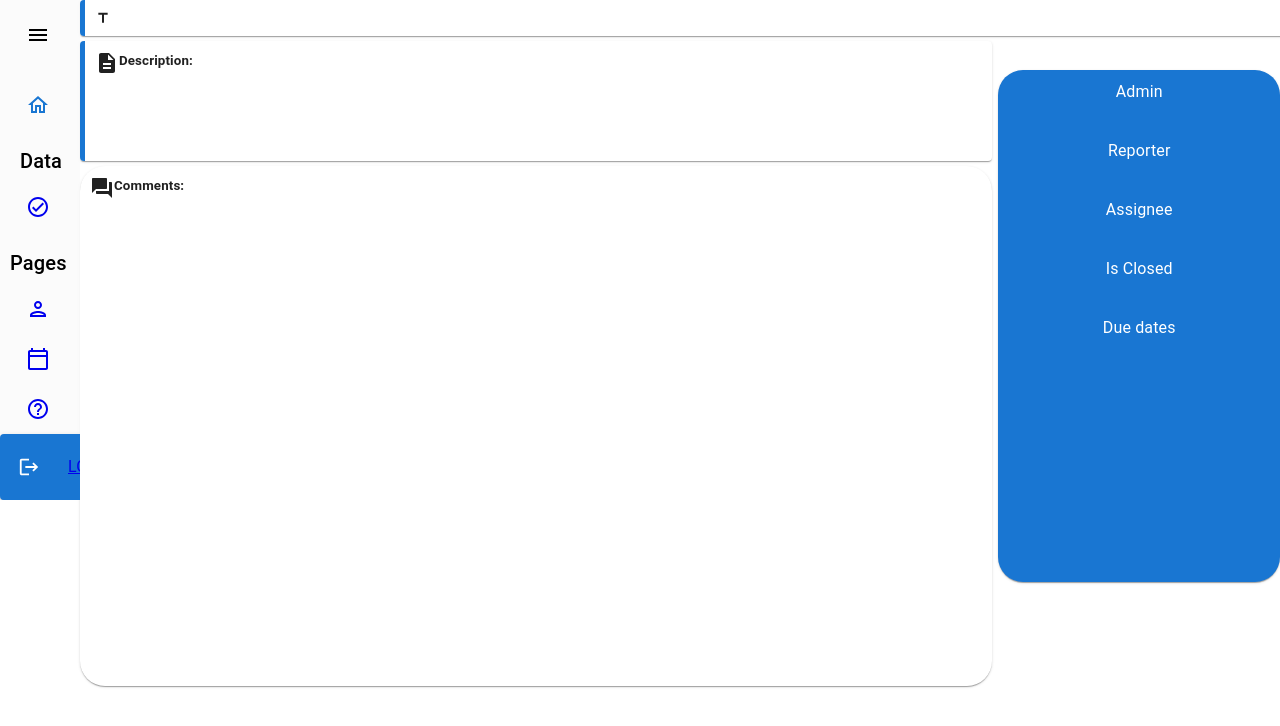
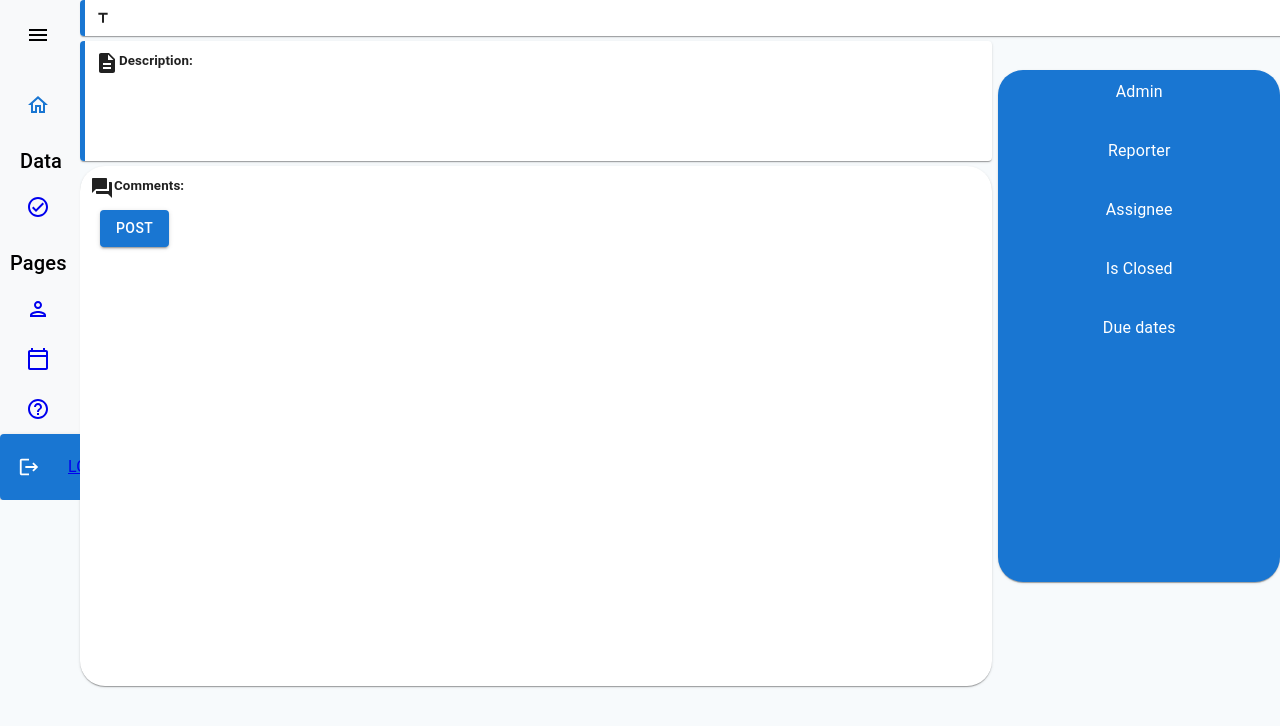
Before and after one commit to onlykartik/AllMost100-, a React (Create React App) app in the folder allmost100/100fontend/: page /ticket/dashboard/ticket/1 in a window 1280 px wide. Shown: the top 726 px of the page. Built offline with nearby package versions, Linux system fonts and the light colour scheme; no server answers.

Commit message:
Finished client view for the communication feature and data is formated to the future post calls

```diff
--- a/allmost100/100fontend/src/App.js
+++ b/allmost100/100fontend/src/App.js
@@ -20,7 +20,7 @@ import {
 
 function App() {
   return (
-    <Box className="app">
+    <Box className="app" sx={{backgroundColor:"#f7fafc", width:"100%", height:"100vh"}}>
       <RecoilRoot>
       <MySidebar />
       <main className="content">
--- a/allmost100/100fontend/src/Scences/user_view/Ticket.js
+++ b/allmost100/100fontend/src/Scences/user_view/Ticket.js
@@ -1,8 +1,13 @@
 import DescriptionIcon from '@mui/icons-material/Description';
+import Face3Icon from '@mui/icons-material/Face3';
+import Face2Icon from '@mui/icons-material/Face2';
+import TimeIcon from '@mui/icons-material/AccessTimeSharp';
 import TitleIcon from '@mui/icons-material/Title';
 import { useParams } from 'react-router-dom';
 import QuestionAnswerIcon from '@mui/icons-material/QuestionAnswer';
-const { Box, Typography, Card, CardContent, Stack } = require("@mui/material");
+import { useRecoilValue } from "recoil";
+import { logedInUser } from '../../recoil_state';
+const { Box, Typography, Card, CardContent, Stack, TextField, Button } = require("@mui/material");
 const { default: Header } = require("../../global/Header");
 const { useEffect, useState } = require("react");
 
@@ -46,7 +51,10 @@ function Ticket(){
     const { id } = useParams();
     console.log(id);
      const [ticket, setTicket] = useState([]);
-
+     const [commented , setCommented] = useState(false);
+     const [message , setMessage] = useState("");
+     const {user,access,email} = useRecoilValue(logedInUser);
+     console.log(user,access,email+" user,access,email")
 
     useEffect(()=>{
         fetch(`http://localhost:5000/admin/getTicket?${id}`,{
@@ -64,8 +72,36 @@ function Ticket(){
     })
     },[id])
 
+    const isCurrentUserAdmin = (ticket?.subjectObject?.[0]?.admin)?.split(",").includes(email) ;
+    const isCurrentUserStudent = ticket?.subjectObject?.[0]?.student[0].Email  === email;
+    const isCurrentUserAssignee = ticket?.subjectObject?.[0]?.assignee[0].Email === email;
+
+    const onPostSubmittionHandler = (e)=>{
+
+        let postedBy = "";
+        if(isCurrentUserAdmin){
+            console.log("PostedBy "+"admin");
+            postedBy = "admin";
+        }else if(isCurrentUserAssignee){
+            console.log("PostedBy "+"assignee");
+            postedBy = "assignee";
+        }else if(isCurrentUserStudent){
+            console.log("PostedBy "+"student");
+            postedBy = "student";
+        }
+
+        const commentObject = {
+            commentedText : document.querySelector('.commute').value,
+            postedBy,
+            postedEmail : email,
+            subjectId : id ,
+            createdAt : new Date(),
+        }
+        console.log(commentObject)
+    }
+
     return(
-        <Box sx={{width:"95vw", display:"flex", flexDirection:"column", gap:"5px"}}>
+        <Box sx={{width:"95vw", display:"flex", flexDirection:"column", gap:"5px", backgroundColor:"#f7fafc"}}>
 
             <Card sx={{width:"100%"}}>
             <Box sx={titleCss}>
@@ -86,10 +122,92 @@ function Ticket(){
             </Card>
 
             <Card sx={{width:"75%", borderRadius:"25px"}}>
+
                 <Box sx={commentsCss}>
-                        <Stack direction={"row"} textAlign={"center"}>
+                    <Stack direction={"row"} textAlign={"center"}>
                         <QuestionAnswerIcon/> <Typography fontSize={"smaller"} fontWeight={"bold"}>Comments:</Typography>
-                        </Stack>
+                    </Stack>
+
+                    <Box margin={"10px"}>
+                    {isCurrentUserStudent &&
+                    <>
+                    <Stack width={"95%"} paddingBottom={"10px"} direction={"row"} textAlign={"center"} justifyContent={"space-between"} alignItems={"center"}>
+
+                    <Stack direction={"row"} textAlign={"center"} alignItems={"center"}>
+                       <Face2Icon fontSize='medium'  />
+                       <Typography>  Student {ticket?.subjectObject?.[0]?.student[0].Email}</Typography>
+                    </Stack>
+
+                    <Stack direction={"row"} textAlign={"center"} alignItems={"center"}>
+                       <TimeIcon/>
+                       <label className='currentTime' > {new Date().toLocaleString()}</label>
+                    </Stack>
+
+                    </Stack>
+                    <textarea className='commute' style={{height :"100px", width:"95%", border:"1.5px solid #979797",marginBottom:"10px" }}
+                    onBlur={(e)=>{console.log(e.target.style.border = "1px solid #979797")}}
+                    onFocus={(e)=>{ console.log(e.target.style.border = 0) }}
+                    onChange={(e)=>{
+                         setMessage(e.target.value);
+                         setCommented(true);
+                    }}
+                    value={!commented?
+`Hey, ${ticket?.subjectObject?.[0]?.assignee[0]?.Name?.toLowerCase()}. Any hurdles in submitting the ${ticket?.subjectObject?.[0]?.title} weekly deadline? kindly Don't hesitate to ping me there :).
+
+                                ...write your ping
+
+`:message} />
+                    </>
+                    }
+
+                    {isCurrentUserAssignee &&
+                    <>
+                    <Face3Icon/>
+                    <Typography> Assignee {ticket?.subjectObject?.[0]?.assignee[0].Email}</Typography>
+                    <TimeIcon/>
+
+                    <textarea className='commute' style={{height :"140px", width:"95%", border:"1.5px solid #979797",marginBottom:"10px" }}
+                    onBlur={(e)=>{console.log(e.target.style.border = "1px solid #979797")}}
+                    onFocus={(e)=>{ console.log(e.target.style.border = 0) }}
+                    onChange={(e)=>{
+                         setMessage(e.target.value);
+                         setCommented(true);
+                    }}
+                    value={!commented?
+`Hello, ${ticket?.subjectObject?.[0]?.student[0]?.Name?.toLowerCase()} how are you doing?. I have several questions about this week's lab, discussion, and quiz:)
+
+                                   ...write you ping
+
+Thanking in advance,
+${ticket?.subjectObject?.[0]?.student[0].Name  +" & Team100%"}.`:message} />
+                    </>
+                    }
+
+                    {isCurrentUserAdmin &&
+                    <>
+
+                    <Typography> Admin {(ticket?.subjectObject?.[0]?.admin)?.split(",")[0]}</Typography>
+                    <TimeIcon/>
+
+                    <textarea className='commute' style={{height :"140px", width:"95%", border:"1.5px solid #979797",marginBottom:"10px" }}
+                    onBlur={(e)=>{console.log(e.target.style.border = "1px solid #979797")}}
+                    onFocus={(e)=>{ console.log(e.target.style.border = 0) }}
+                    onChange={(e)=>{
+                         setMessage(e.target.value);
+                         setCommented(true);
+                    }}
+                    value={!commented?
+`Hey, ${ticket?.subjectObject?.[0]?.student[0].Name},${ticket?.subjectObject?.[0]?.assignee[0].Name} I hope everyone is enjoying this channel.
+
+                                ... write you ping
+
+Gratitude in advance,
+${(ticket?.subjectObject?.[0]?.admin)?.split(",")[0]  +" & Team100%"}.`:message} />
+                    </>
+                    }
+
+                    <Button variant='contained' sx={{display:"block"}} onClick={onPostSubmittionHandler}>POST</Button>
+                    </Box>
                 </Box>
             </Card>
 
```
